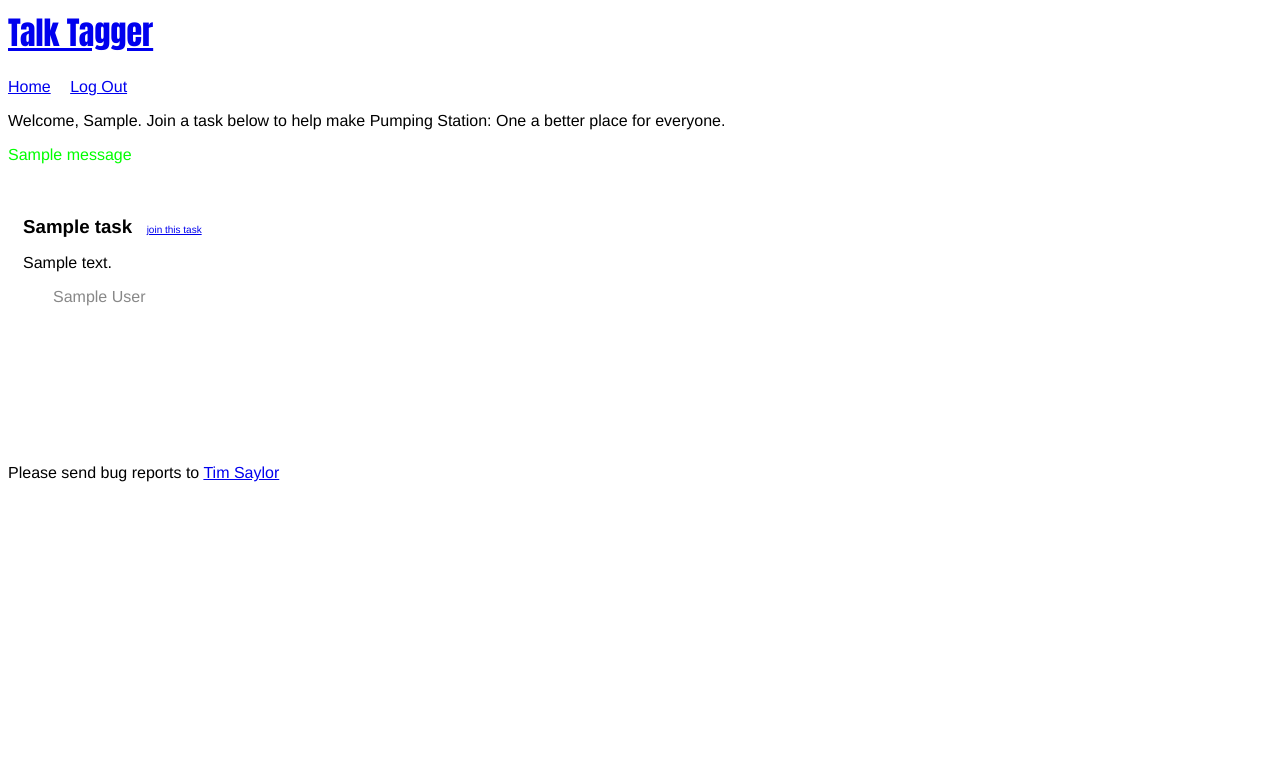
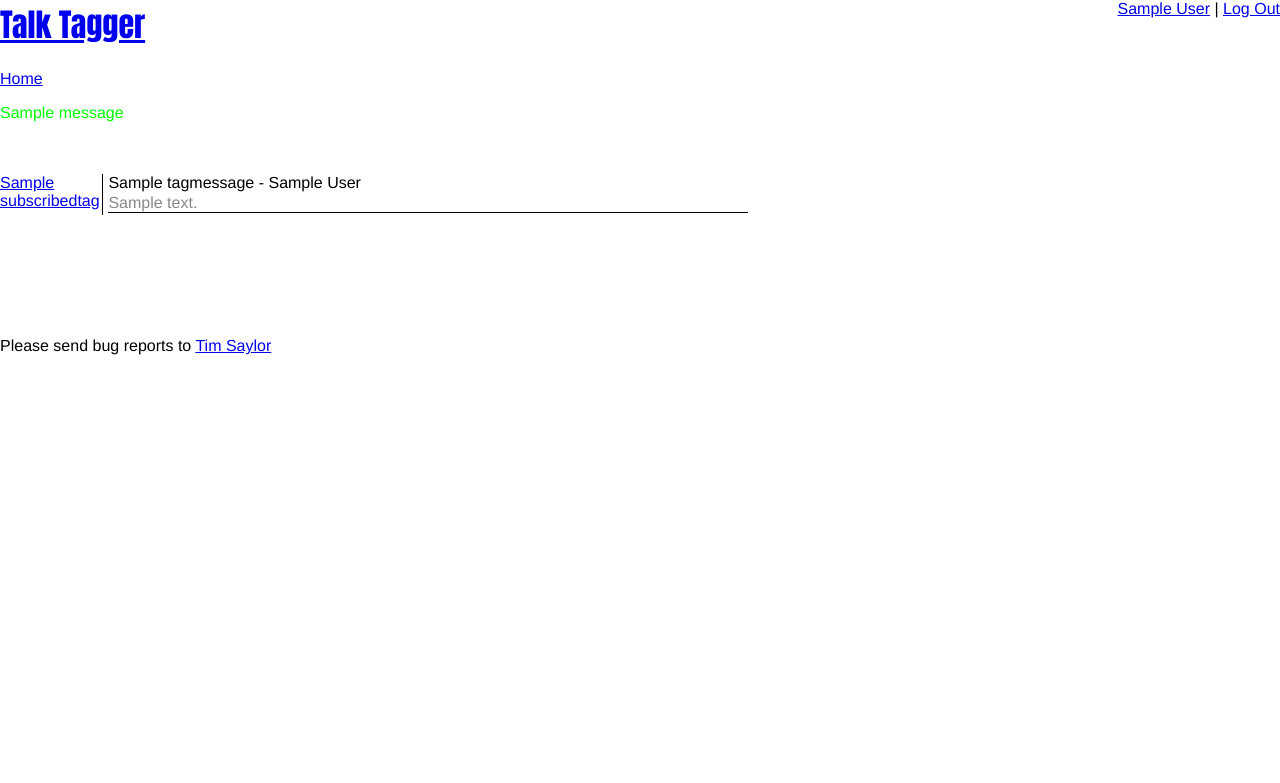
Before and after one commit to tsaylor/Maker-Network, a Django app: template templates/home.html in a window 1280 px wide. Shown: the top 783 px of the page. Run offline with Django 3.2, Linux system fonts and the light colour scheme; a user stored in the database is signed in; tables that the repository leaves empty hold one stand-in row (values such as "Sample post"); the template is opened without the code that fills it: values that come from a table or form of the project are taken from there, most other values are stand-ins (such as "Sample title", 1, 10 or a date in 2020); one stand-in notice (Sample message) is shown; parts of the project's set-up code (start-up, migrations or seed data) failed here and were passed over.

Commit message:
Hashed out most of the basic site.  Needs posting and threading, and several links are dummys

```diff
--- a/media/css/base.css
+++ b/media/css/base.css
@@ -1,39 +1,72 @@
 body {
 	font-family: helvetica;
+    margin: 0px;
 }
 
 h1 {
 	font-family: impact, helvetica;
 }
 
+.userbar {
+    float: right;
+}
+
 .navbar a {
 	margin-right: 15px;
 }
 
-.action_link {
-	font-size: 10px;
-	padding-left: 10px;
+.fieldWrapper div {
+    width: 100px;
+    display: inline-block;
+    text-align: right;
 }
 
-.task {
-	margin-left: 15px;
+.fieldWrapper input, .fieldWrapper select {
+    width: 300px;
 }
 
-.task_name {
-	margin-bottom: 0px;
-	display: inline;
+.fieldWrapper p {
+    margin: 0 0 0 105px;
 }
 
-.task_description {
+.taglist {
+    width: 8%;
+    margin: 0px;
+    padding: 0px;
+    list-style-type: none;
+    display: inline-block;
+    float: left;
+    border-right: 1px solid black;
 }
 
-.task_users {
-	margin-left: 30px;
-	color: #888;
+.taglist li {
+    margin-bottom: 5px;
 }
 
-.task_user {
-	margin-right: 15px;
+.tagmessagelist {
+    width: 50%;
+    padding-left: 5px;
+    display: inline-block;
+}
+
+.tagmessage {
+    width: 100%;
+    text-decoration: none;
+    color: black;
+    border-bottom: 1px solid black;
+    display: inline-block;
+}
+
+.subject {
+}
+
+.sender {
+}
+
+.snippet {
+    color: #888888;
+    margin-top: 2px;
+    margin-bottom: 0px;
 }
 
 .success {
--- a/project/manage.py
+++ b/project/manage.py
@@ -1,5 +1,7 @@
 #!/usr/bin/env python
+import sys
 from django.core.management import execute_manager
+sys.path.append('..')
 try:
     import settings # Assumed to be in the same directory.
 except ImportError:
--- a/project/urls.py
+++ b/project/urls.py
@@ -3,22 +3,24 @@ from django.conf import settings
 from django.views.generic.simple import direct_to_template
 
 # Uncomment the next two lines to enable the admin:
-# from django.contrib import admin
-# admin.autodiscover()
+from django.contrib import admin
+admin.autodiscover()
 
 urlpatterns = patterns('',
     # Example:
     # (r'^project/', include('project.foo.urls')),
     (r'^accounts/', include('registration.urls')),
 
-    url(r'^$', direct_to_template, {'template': 'home.html'}, name='home')
+    url(r'^$', 'tagmail.views.home', name='home'),
+
+    url(r'^profile/', 'general.views.view_profile', name='profile'),
 
     # Uncomment the admin/doc line below and add 'django.contrib.admindocs'
     # to INSTALLED_APPS to enable admin documentation:
     # (r'^admin/doc/', include('django.contrib.admindocs.urls')),
 
     # Uncomment the next line to enable the admin:
-    # (r'^admin/', include(admin.site.urls)),
+    (r'^admin/', include(admin.site.urls)),
 )
 
 if getattr(settings, 'MEDIA_SERVE', False):
--- /dev/null
+++ b/tagmail/models.py
@@ -0,0 +1,15 @@
+from django.db import models
+from django.contrib.auth.models import User
+from django.contrib import admin
+from taggit.managers import TaggableManager
+
+class TagMessage(models.Model):
+    subject = models.CharField(max_length=255)
+    body = models.TextField(verbose_name="Message")
+    sender = models.ForeignKey(User, verbose_name="From")
+    tags = TaggableManager()
+
+    def __unicode__(self):
+        return "%s - %s" % (self.sender, self.subject)
+
+admin.site.register(TagMessage)
--- a/templates/base.html
+++ b/templates/base.html
@@ -8,15 +8,26 @@
 <!--<script src="http://ajax.googleapis.com/ajax/libs/jquery/1.4.0/jquery.min.js" type="text/javascript"></script>-->
 </head>
 <body>
-<a href="{% url home %}"><h1>Talk Tagger</h1></a>
-<div class="navbar">
-<a href="{% url home %}">Home</a>
+<div class="userbar">
     {% if user.is_authenticated %}
+    <a href="{% url profile %}">{{user.first_name}} {{user.last_name}}</a> |
     <a href="{% url auth_logout %}">Log Out</a>
     {% else %}
     <a href="{% url auth_login %}">Log in</a>
     {% endif %}
 </div>
+<a href="{% url home %}"><h1>Talk Tagger</h1></a>
+<div class="navbar">
+    <a href="{% url home %}">Home</a>
+</div>
+{% if messages %}
+<div class="messages">
+    {% for message in messages %}
+    <p{% if message.tags %} class="{{ message.tags }}"{% endif %}>{{ message }}</p>
+    {% endfor %}
+</div>
+{% endif %}
+<br><br>
 {% block content %}
 I'm the base template
 {% endblock content %}
--- a/templates/home.html
+++ b/templates/home.html
@@ -5,42 +5,18 @@
 {% endblock extrastyle %}
 
 {% block content %}
-{% if user.is_authenticated %}
-    <p>Welcome, {% if user.first_name %}{{user.first_name}}{% else %}{{ user.username }}{% endif %}.  Join a task below to help make Pumping Station: One a better place for everyone.</p>
-{% else %}
-    <p><a href="{% url auth_login %}?next=/">Log in</a> or <a href="{% url registration_register %}">sign up</a> to WIN at HACKERSPACES!</p>
-{% endif %}
 
-{% if messages %}
-<div class="messages">
-    {% for message in messages %}
-    <p{% if message.tags %} class="{{ message.tags }}"{% endif %}>{{ message }}</p>
-    {% endfor %}
+<ul class="taglist">
+{% for t in subscribedtags %}
+    <li><a href="#">{{t}}</a></li>
+{% endfor %}
+</ul>
+<div class="tagmessagelist">
+{% for msg in tagmessages %}
+	<a class="tagmessage" href="#">
+	    <span class="subject">{{msg.subject}}</span> - <span class="sender">{{msg.sender.first_name}} {{msg.sender.last_name}}</span>
+        <p class="snippet">{{msg.body|truncatewords:8}}</p>
+	</a>
+{% endfor %}
 </div>
-{% endif %}
-<br><br>
-{% for task in tasks %}
-	<div class="task">
-	<h3 class="task_name">{{task.name}}</h3>
-	{% if user.is_authenticated %}
-		{% if user in task.users.all %}
-			<a class="action_link" href="{% url quittask task.id %}">quit this task</a>
-		{% else %}
-			<a class="action_link" href="{% url jointask task.id %}">join this task</a>
-		{% endif %}
-	{% endif %}
-	<p class="task_description">{{task.description}}</p>
-	<p class="task_users">
-		{% for user in task.users.all %}
-			{% if user.first_name %}
-				<span class="task_user">{{user.first_name}} {{user.last_name}}</span>
-			{% else %}
-				<span class="task_user">{{user.username}}</span>
-			{% endif %}
-		{% empty %}
-			<span class="task_user">Nobody has joined this task yet.</span>
-		{% endfor %}
-	</p>
-	</div>
-{% endfor %}
 {% endblock content %}
--- a/templates/registration/login.html
+++ b/templates/registration/login.html
@@ -6,7 +6,7 @@
   {{ form.as_p }}
 
   <input type="submit" value="{% trans 'Log in' %}" />
-  <input type="hidden" name="next" value="{{ next }}" />
+  <input type="hidden" name="next" value="{% url home %}" />
   {% csrf_token %}
 </form>
 
```
Also changed, not shown: general/models.py (added, +18 -0 lines), general/views.py (added, +9 -0 lines), project/settings.py (+8 -0 lines), tagmail/views.py (added, +14 -0 lines), templates/anon_home.html (added, +17 -0 lines), templates/general/userprofile_form.html (added, +13 -0 lines), general/__init__.py (added), tagmail/__init__.py (added), 1 other file. Lines whose indentation alone changed are shown as unchanged.
